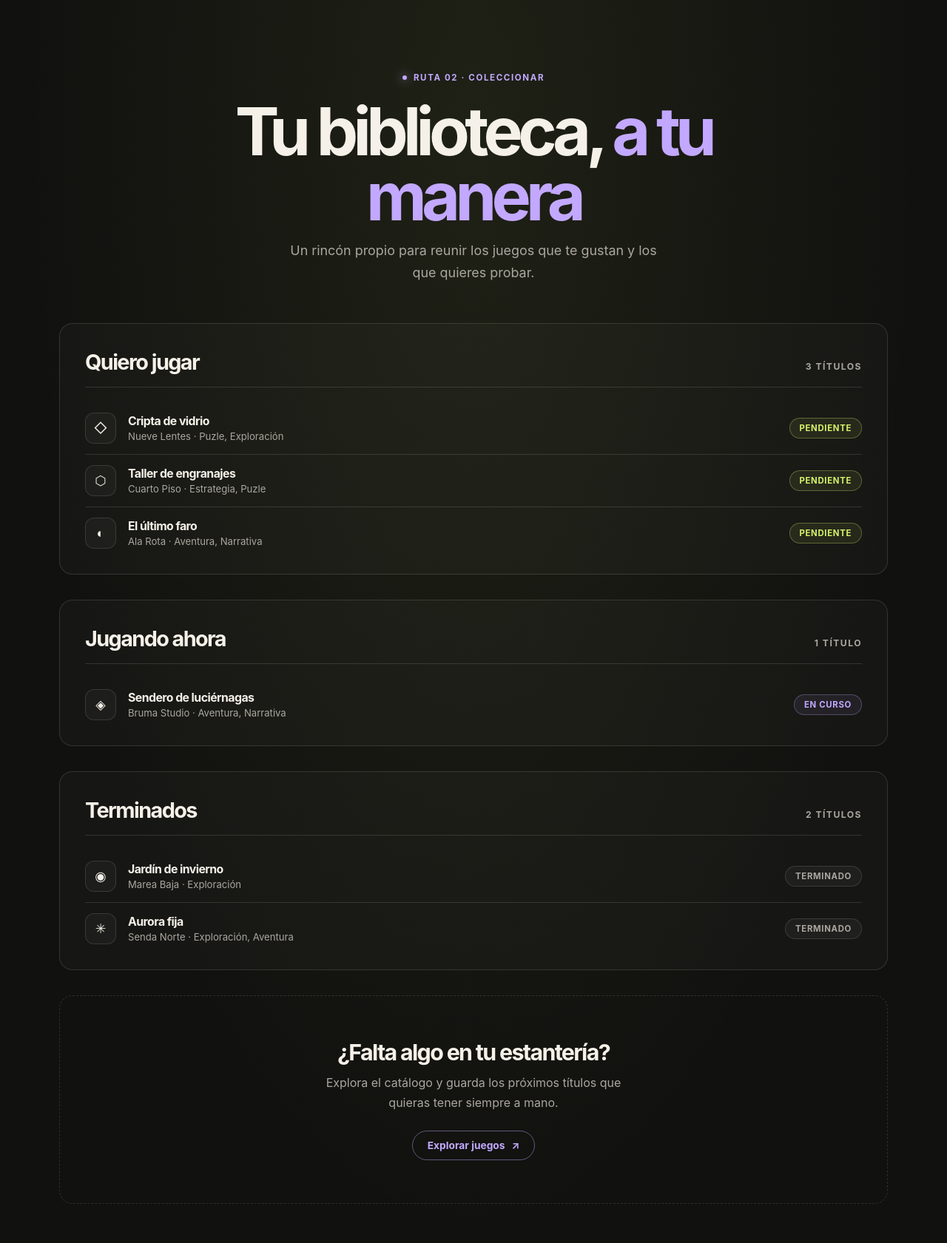
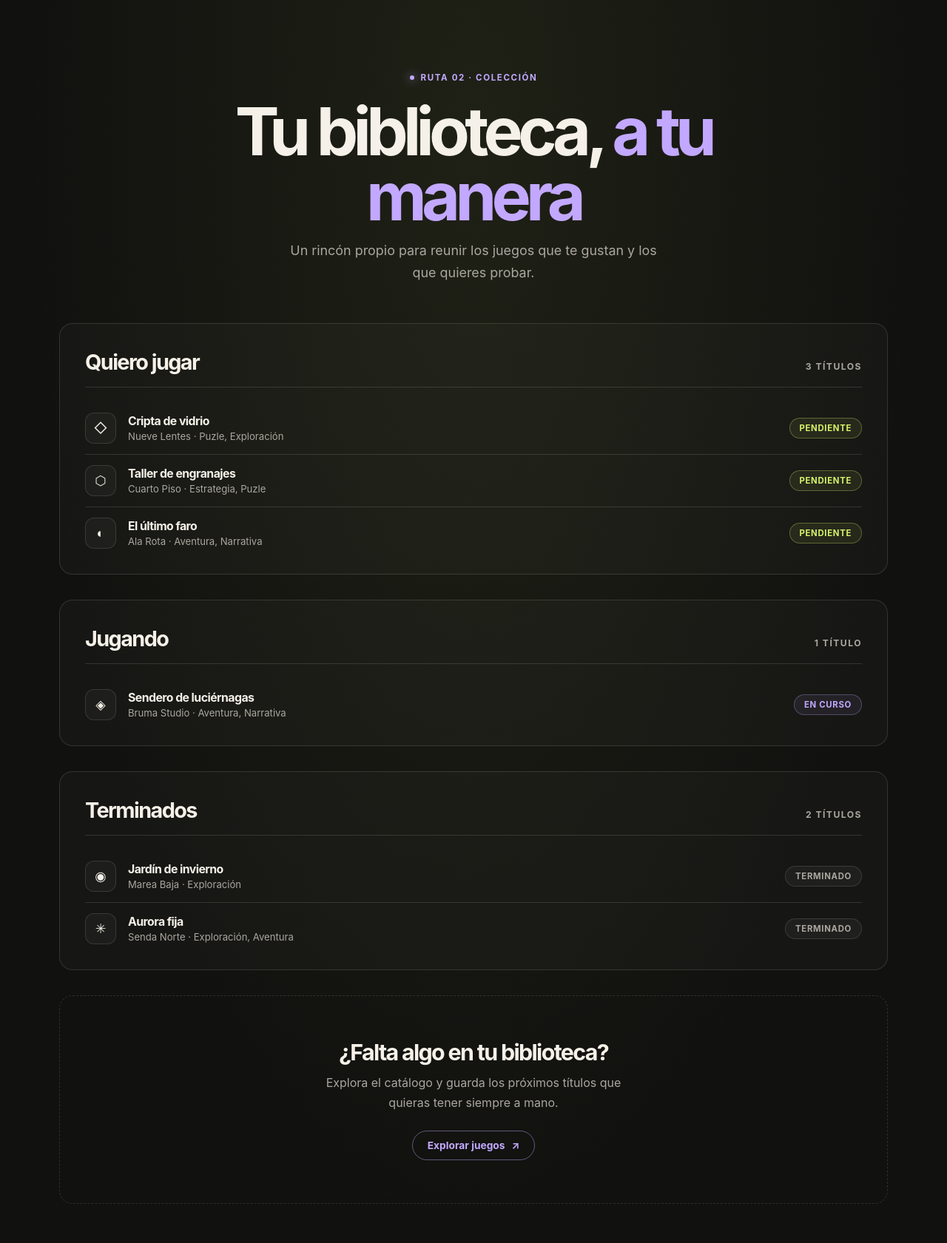
Before and after one commit to PolloYon06/IndieVault, a Django app: page /biblioteca/ in a window 1280 px wide. Shown: the part 88-1769 px from the top of the page at 74% size. Run offline with Django 5.2, Linux system fonts and the light colour scheme.

Commit message:
Ajustar textos en biblioteca

```diff
--- a/IndieVault/templates/biblioteca.html
+++ b/IndieVault/templates/biblioteca.html
@@ -4,7 +4,7 @@
 
 {% block content %}
     <section class="page-head library" aria-labelledby="page-title">
-        <p class="eyebrow library">Ruta 02 · Coleccionar</p>
+        <p class="eyebrow library">Ruta 02 · Colección</p>
         <h1 id="page-title">Tu biblioteca, <span class="lilac">a tu manera</span></h1>
         <p class="hero-copy">Un rincón propio para reunir los juegos que te gustan y los que quieres probar.</p>
     </section>
@@ -46,7 +46,7 @@
 
         <div class="shelf">
             <div class="shelf-head">
-                <h2 id="jugando-title">Jugando ahora</h2>
+                <h2 id="jugando-title">Jugando</h2>
                 <span class="count">1 título</span>
             </div>
 
@@ -86,7 +86,7 @@
         </div>
 
         <div class="empty-state">
-            <h2>¿Falta algo en tu estantería?</h2>
+            <h2>¿Falta algo en tu biblioteca?</h2>
             <p>Explora el catálogo y guarda los próximos títulos que quieras tener siempre a mano.</p>
             <a class="button library" href="{% url 'explorar' %}">Explorar juegos <span aria-hidden="true">↗</span></a>
         </div>
```
